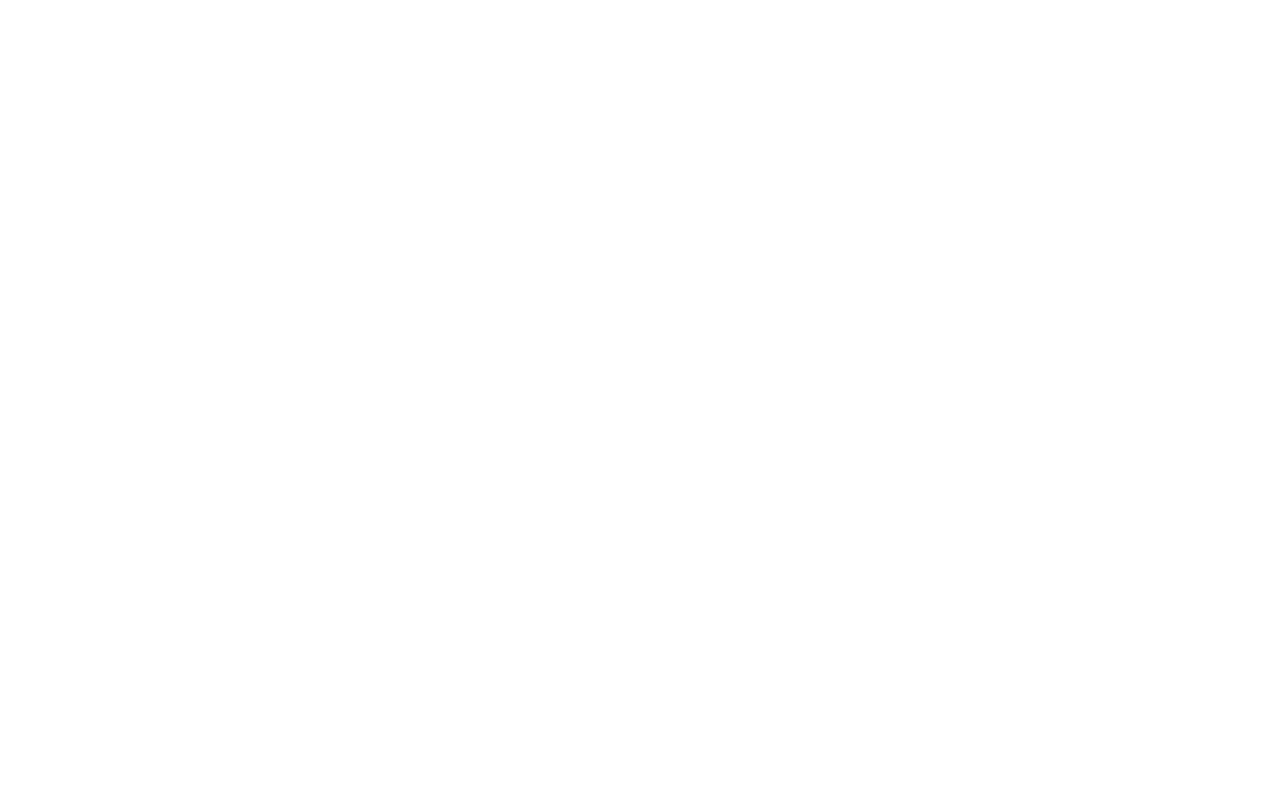
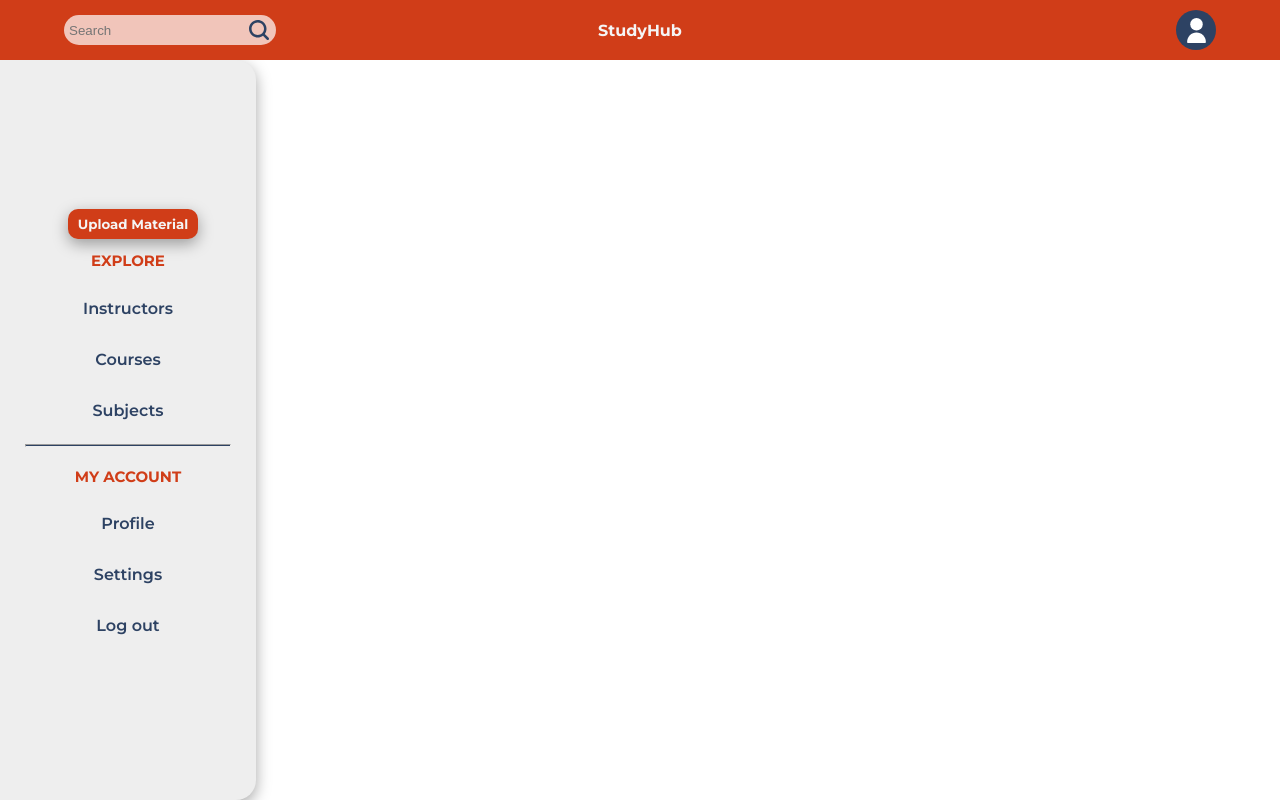
Before and after one commit to elidaarnaut/StudyHub, a React (Create React App) app in the folder study-hub/: page /dashboardInstructor in a window 1280 px wide. Before the commit this address had no page. Built offline with nearby package versions, Linux system fonts and the light colour scheme.

Commit message:
Progress on dashboard for Instructors

```diff
--- a/study-hub/public/index.html
+++ b/study-hub/public/index.html
@@ -24,7 +24,7 @@
       work correctly both with client-side routing and a non-root public URL.
       Learn how to configure a non-root public URL by running `npm run build`.
     -->
-    <title>React App</title>
+    <title>StudyHub</title>
   </head>
   <body>
     <noscript>You need to enable JavaScript to run this app.</noscript>
--- a/study-hub/src/App.js
+++ b/study-hub/src/App.js
@@ -2,6 +2,8 @@
 import { BrowserRouter as Router, Routes, Route } from 'react-router-dom';
 import Homepage1 from "./pages/Homepage1";
 import DashboardStudent from './pages/DashboardStudent';
+import DashboardInstructor from './pages/DashboardInstructor';
+import DashboardAdministrator from './pages/DasboardAdministrator';
 
 function App() {
   return (
@@ -9,6 +11,9 @@
       <Routes>
       <Route path="/" element={<Homepage1 />} />
       <Route path="/dashboardStudent" element={<DashboardStudent />} />
+      <Route path="/dashboardInstructor" element={<DashboardInstructor />} />
+      <Route path="/dashboardAdministrator" element={<DashboardAdministrator />} />
+
 
       </Routes>
     </Router>
--- /dev/null
+++ b/study-hub/src/components/SideMenu2.jsx
@@ -0,0 +1,20 @@
+import React from "react";
+
+function SideMenu(){
+    return(
+        <div className="sideMenuDiv">
+            <button className="button">Upload Material</button>
+            <h2 className="sideMenuTitle">EXPLORE</h2>
+            <p>Instructors</p>
+            <p>Courses</p>
+            <p>Subjects</p>
+            <hr />
+            <h2 className="sideMenuTitle">MY ACCOUNT</h2>
+            <p>Profile</p>
+            <p>Settings</p>
+            <p>Log out</p>
+        </div>
+    );
+}
+
+export default SideMenu;
--- a/study-hub/src/components/TopMenu1.jsx
+++ b/study-hub/src/components/TopMenu1.jsx
@@ -1,6 +1,6 @@
 import React from "react";
 import Search1 from "./Search1";
-import Container from 'react-bootstrap/Container';
+import { Link } from "react-router-dom";
 
 import "../App.css"
 
@@ -9,8 +9,8 @@
         <div className="topMenu1div">
             <Search1></Search1>
             <div >
-                <button className="button">Log in</button>
-                <button className="button">Sign up</button>
+                <Link to="/dashboardInstructor"><button className="button">Log in</button></Link>
+                <Link to="/dashboardAdministrator"><button className="button">Sign up</button></Link>
             </div>
 
         </div>
--- /dev/null
+++ b/study-hub/src/pages/DasboardAdministrator.jsx
@@ -0,0 +1,11 @@
+import React from "react";
+
+function DashboardAdministrator(){
+    return(
+        <div>
+
+        </div>
+    );
+}
+
+export default DashboardAdministrator;
--- /dev/null
+++ b/study-hub/src/pages/DashboardInstructor.jsx
@@ -0,0 +1,16 @@
+import React from "react";
+import TopMenu2 from "../components/TopMenu2";
+import SideMenu2 from "../components/SideMenu2";
+
+function DashboardInstructor(){
+    return(
+        <div>
+            <TopMenu2></TopMenu2>
+            <div>
+                <SideMenu2></SideMenu2>
+            </div>
+        </div>
+    );
+}
+
+export default DashboardInstructor;
```
